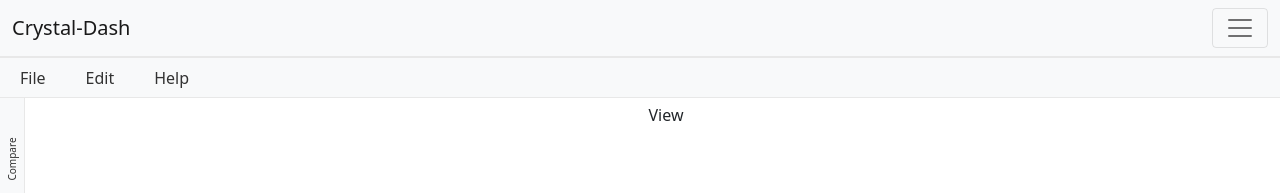
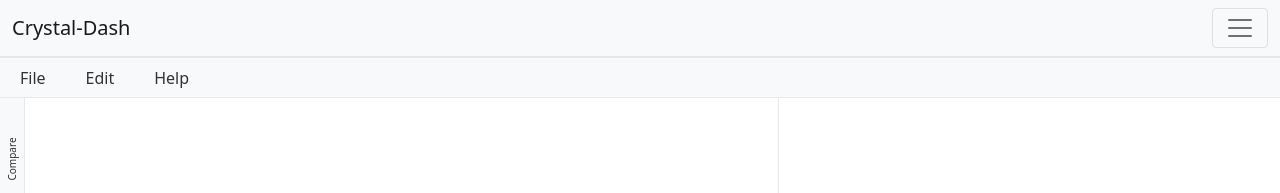
Before and after one commit to jonathanBalasingham/OpenCrystal-Web, a React (Create React App) app: page / in a window 1280 px wide. Shown: the top 193 px of the page. Built offline with nearby package versions, Linux system fonts and the light colour scheme.

Commit message:
add flex to app bay

```diff
--- a/src/components/ApplicationBay.js
+++ b/src/components/ApplicationBay.js
@@ -17,7 +17,15 @@ function ApplicationBay() {
             innerApplication = <div><p>compare</p></div>
             break;
         case 'View-app':
-            innerApplication = <div><p>View</p></div>
+            innerApplication = <div id="view-app-container">
+                <div id="molecule-plot-container">
+
+                </div>
+                <div id="cif-editor-container">
+
+                </div>
+            </div>
+
             break;
         case 'Database-app':
             innerApplication = <div><p>db</p></div>
--- a/src/components/Dashboard.css
+++ b/src/components/Dashboard.css
@@ -15,9 +15,8 @@
 }
 
 .application-bay {
-    width: 100%;
+    max-width: 100%;
     height: 100%;
-    padding: 5px;
 }
 
 
@@ -77,3 +76,22 @@
 #left-task-bar {
     height: 100%;
 }
+
+#view-app-container {
+    width: 100%;
+    height: 100%;
+    display: flex;
+}
+
+#molecule-plot-container {
+    order: 1;
+    flex-grow: 1.5;
+    border-right: 1px solid rgb(232, 232, 232);
+
+}
+
+#cif-editor-container {
+    order: 2;
+    flex-grow: 1;
+    min-width: 30%;
+}
```
